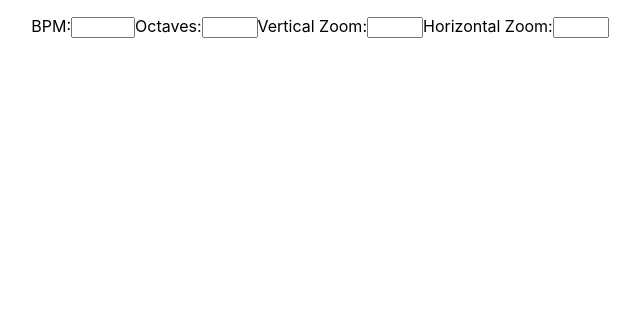
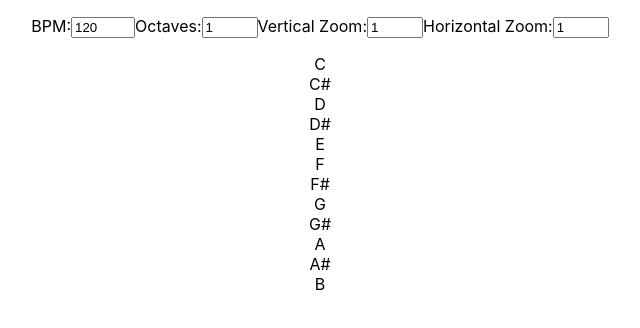
Before and after one commit to myxozoa/midicreator, a React (Create React App) app: page / in a window 1280 px wide. Shown: the top 328 px of the page, without its empty margins (340-980 px from the left). Built offline with nearby package versions, Linux system fonts and the light colour scheme.

Commit message:
Initial steps for piano roll

```diff
--- a/src/components/Editor/index.jsx
+++ b/src/components/Editor/index.jsx
@@ -1,11 +1,11 @@
 import React, { useState, useEffect } from 'react';
-import { Sheet } from '../Sheet';
+import { PianoRoll } from '../PianoRoll';
 import { Toolbar } from '../Toolbar';
 
 export const Editor = () => {
-  const [selected, setSelected] = useState(null);
+  const [selected, setSelected] = useState([]);
   const [bpm, setBpm] = useState(120);
-  const [octaves, setOctaves] = useState(12);
+  const [octaves, setOctaves] = useState(1);
   const [verticalZoom, setVericalZoom] = useState(1);
   const [horizontalZoom, setHorizontalZoom] = useState(1);
   const [notes, setNotes] = useState([]);
@@ -13,6 +13,7 @@ export const Editor = () => {
   return (
     <div>
       <Toolbar {...{ bpm, setBpm, octaves, setOctaves, verticalZoom, setVericalZoom, horizontalZoom, setHorizontalZoom }} />
+      <PianoRoll {...{ octaves, notes }} />
     </div>
   );
 }
--- /dev/null
+++ b/src/components/PianoRoll/Key/index.jsx
@@ -0,0 +1,7 @@
+import React from 'react';
+
+export const Key = ({octave, note, isBlack}) => (
+  <div>
+    {note}
+  </div>
+);
--- /dev/null
+++ b/src/components/PianoRoll/Keys/index.jsx
@@ -0,0 +1,26 @@
+import React from 'react';
+import { Key } from '../Key';
+
+const notesInOctave = [{ note: 'C', natural: true },
+                       { note: 'C#', natural: false },
+                       { note: 'D', natural: true },
+                       { note: 'D#', natural: false },
+                       { note: 'E', natural: true },
+                       { note: 'F', natural: true },
+                       { note: 'F#', natural: false },
+                       { note: 'G', natural: true },
+                       { note: 'G#', natural: false },
+                       { note: 'A', natural: true },
+                       { note: 'A#', natural: false },
+                       { note: 'B', natural: true },
+                      ];
+
+export const Keys = ({ octaves }) => (
+  <ul>
+    {[...Array(octaves * 12)].map((_, index) => {
+      const current = notesInOctave[index % notesInOctave.length];
+
+      return <Key key={current.note + index} octave={Math.floor(index / notesInOctave.length)} note={current.note} isBlack={current.natural} />;
+    })}
+  </ul>
+);
--- /dev/null
+++ b/src/components/PianoRoll/index.jsx
@@ -0,0 +1,8 @@
+import React from 'react';
+import { Keys } from './Keys';
+
+export const PianoRoll = ({ octaves }) => (
+  <div>
+    <Keys octaves={octaves} />
+  </div>
+);
--- a/src/components/Sheet/index.jsx
+++ /dev/null
@@ -1,7 +0,0 @@
-import React from 'react';
-
-export const Sheet = (octaves) => (
-  <div>
-
-  </div>
-);
--- a/src/components/Toolbar/index.jsx
+++ b/src/components/Toolbar/index.jsx
@@ -1,6 +1,6 @@
 import React from 'react';
 
-export const Toolbar = (...{ bpm, setBpm, octaves, setOctaves, verticalZoom, setVericalZoom, horizontalZoom, setHorizontalZoom }) => (
+export const Toolbar = ({ bpm, setBpm, octaves, setOctaves, verticalZoom, setVericalZoom, horizontalZoom, setHorizontalZoom }) => (
   <ul>
     <label htmlFor="bpm">BPM:</label>
     <input type="number" id="bpm" name="bpm" min="50" max="300" value={bpm} onChange={(e) => setBpm(e.target.value)} />
```
